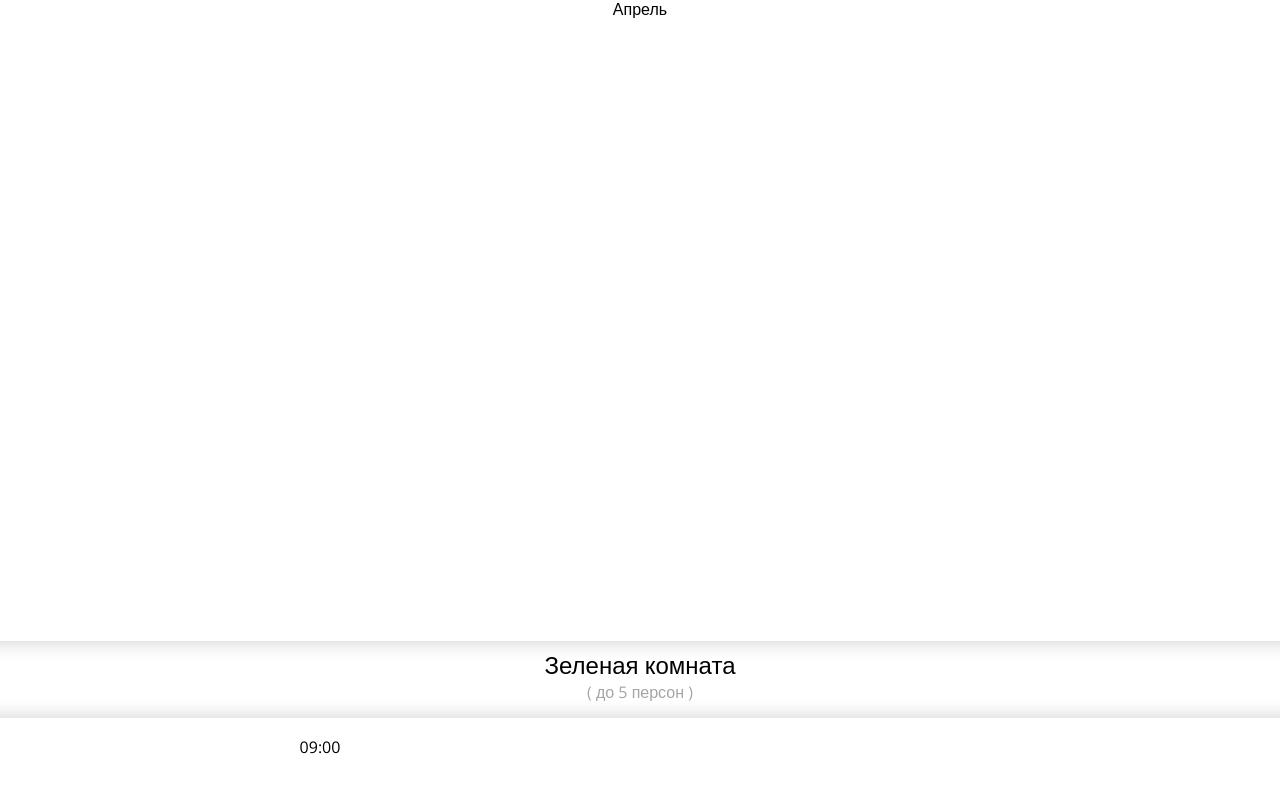
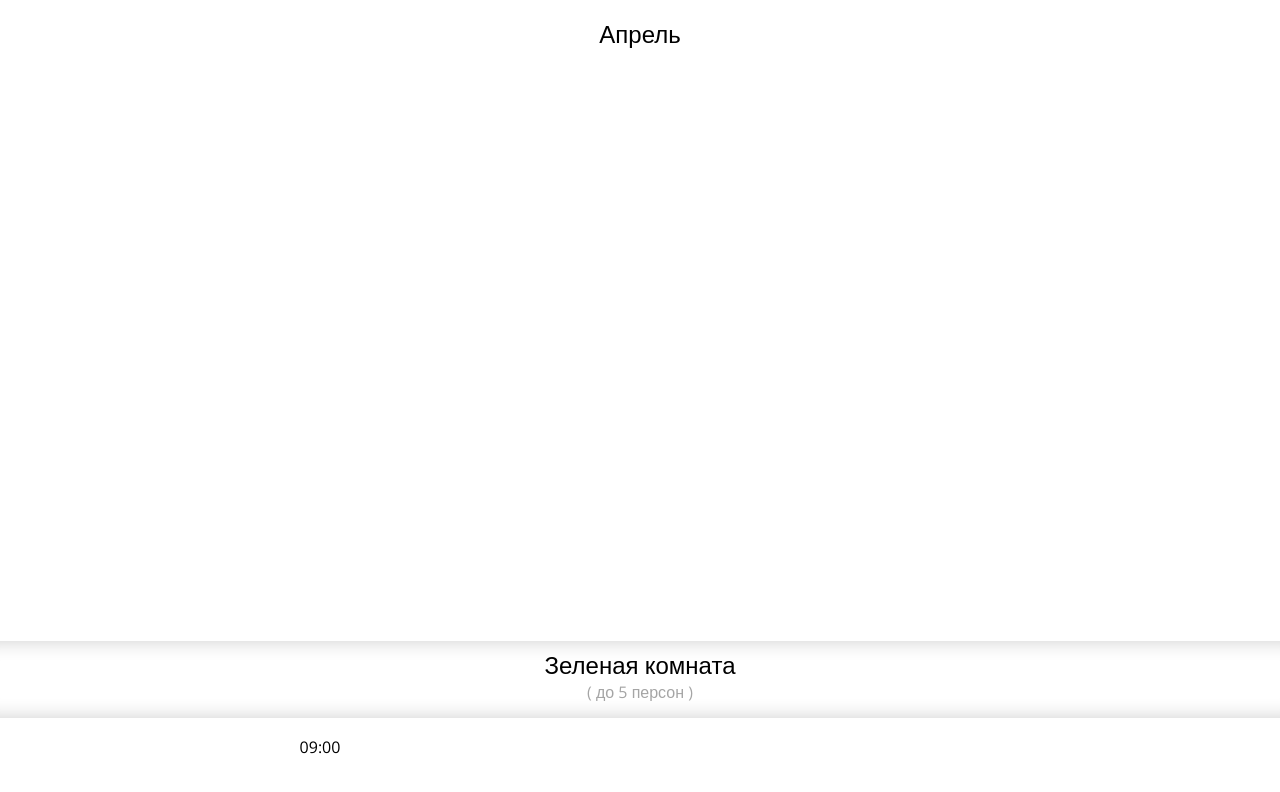
Before and after one commit to zlogin/booking, a React app: page / in a window 1280 px wide. Shown: the top 792 px of the page. Built offline with nearby package versions, Linux system fonts and the light colour scheme.

Commit message:
add redux

```diff
--- a/package.json
+++ b/package.json
@@ -28,6 +28,7 @@
     "extract-text-webpack-plugin": "^4.0.0-beta.0",
     "html-webpack-plugin": "^3.2.0",
     "node-sass": "^4.8.3",
+    "redux-devtools": "^3.4.1",
     "sass-loader": "^6.0.7",
     "style-loader": "^0.20.3",
     "webpack": "^4.5.0",
@@ -37,6 +38,8 @@
   "dependencies": {
     "normalize.css": "^8.0.0",
     "react": "^16.3.1",
-    "react-dom": "^16.3.1"
+    "react-dom": "^16.3.1",
+    "react-redux": "^5.0.7",
+    "redux": "^4.0.0"
   }
 }
--- a/src/components/App.js
+++ b/src/components/App.js
@@ -12,7 +12,9 @@ class App extends Component {
             <div className="calendar">
                 <div className="calendar__month action__carousel">
                     <i className="action action__prev" ></i>
-                    <span className="month__current">Апрель</span>
+                    <div className="month__detail">
+                        <span className="month__title">Апрель</span>
+                    </div>
                     <i className="action action__next"></i>
                 </div>
                 <RoomList />
--- /dev/null
+++ b/src/constants.js
@@ -0,0 +1,2 @@
+export const INCREMENT = 'INCREMENT',
+             DECREMENT = 'DECREMENT'
--- a/src/scss/App.scss
+++ b/src/scss/App.scss
@@ -16,9 +16,17 @@ body, html {
     display: flex;
     flex-flow: column wrap;
     margin: 0 auto;
-    &__month{
+    &__month {
         text-align: center;
         flex: 1;
+        .month{
+            &__detail{
+                padding: 20px 20px 16px;
+            }
+            &__title{
+                font-size: 24px;
+            }
+        }
     }
     &__room{
     }
--- /dev/null
+++ b/src/store/index.js
@@ -0,0 +1,5 @@
+import { createStore } from 'redux'
+
+const store = createStore(() => 0, 0)
+
+export default store
```
Also changed, not shown: src/reducer/dayReducer.js (added), src/reducer/monthReducer.js (added), 1 other file (tests, documents, lock files or other folders).
